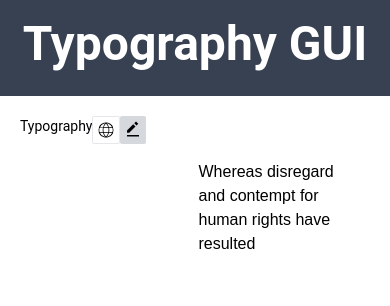
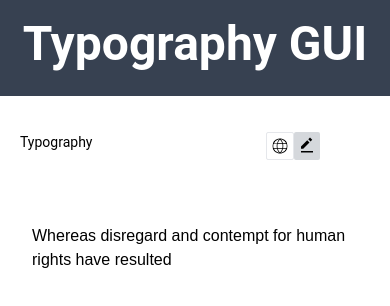
Before and after one commit to anayetullah-developer/typographyGUI, a React (Vite) app: page / in a window 390 px wide. Shown: the top 306 px of the page. Built offline with nearby package versions, Linux system fonts and the light colour scheme.

Commit message:
Responsive done for mobile device

```diff
--- a/src/App.jsx
+++ b/src/App.jsx
@@ -32,11 +32,11 @@ function App() {
         Typography GUI
       </h1>
 
-      <div className="flex">
+      <div className="md:flex mt-4 md:mt-0">
         {/* ============ Left Sidebar Part ============= */}
 
-        <div className="w-72 pt-5">
-          <div className="flex justify-between px-5">
+          <div className="w-80 pt-5">
+            <div className="flex justify-between pl-5">
               <h3 className="text-sm">Typography</h3>
               <div className="flex">
                 <div
@@ -57,8 +57,8 @@ function App() {
             {/* ================ Popover Starts Here =================  */}
 
             {isPopoverOpen && (
-            <div className="relative w-72">
-              <div className="absolute right-5 top-3 mb-2 ml-2 p-4 bg-white border border-gray-300 rounded-md shadow-[#b3b1b1] shadow-lg">
+              <div className="w-80">
+                <div className="px-5 mb-2 ml-10 p-4 mt-3 bg-white border border-gray-300 rounded-md shadow-[#b3b1b1] shadow-lg">
                   {/* ================ Typography add and reset  =================  */}
 
                   <div className="flex justify-between shadow-md shadow-gray-300 p-2">
@@ -286,7 +286,7 @@ function App() {
                           onChange={(e) =>
                             updateTypography("lineHeight", e.target.value)
                           }
-                        className=""
+                          className="w-10 text-xs border rounded-md p-1"
                         />
                       </div>
                     </div>
@@ -323,7 +323,9 @@ function App() {
                           step="0.1"
                           value={parseFloat(typography.letterSpacing)}
                           onChange={(e) =>
-                          updateTypography("letterSpacing", e.target.value + "px"
+                            updateTypography(
+                              "letterSpacing",
+                              e.target.value + "px"
                             )
                           }
                           className=""
@@ -337,9 +339,12 @@ function App() {
                           step="0.1"
                           value={parseFloat(typography.letterSpacing)}
                           onChange={(e) =>
-                          updateTypography("letterSpacing", e.target.value + "px")
+                            updateTypography(
+                              "letterSpacing",
+                              e.target.value + "px"
+                            )
                           }
-                        className=""
+                          className="w-10 text-xs border rounded-md p-1"
                         />
                       </div>
                     </div>
@@ -375,7 +380,10 @@ function App() {
                           max="100"
                           value={parseFloat(typography.wordSpacing)}
                           onChange={(e) =>
-                          updateTypography("wordSpacing", e.target.value + "px")
+                            updateTypography(
+                              "wordSpacing",
+                              e.target.value + "px"
+                            )
                           }
                           className=""
                         />
@@ -387,9 +395,12 @@ function App() {
                           max="100"
                           value={parseFloat(typography.wordSpacing)}
                           onChange={(e) =>
-                          updateTypography("wordSpacing", e.target.value + "px")
+                            updateTypography(
+                              "wordSpacing",
+                              e.target.value + "px"
+                            )
                           }
-                        className="w-1/2 ml-2"
+                          className="w-10 text-xs border rounded-md p-1"
                         />
                       </div>
                     </div>
@@ -398,6 +409,7 @@ function App() {
               </div>
             )}
           </div>
+
 
         {/* Content Display part */}
         <div className="p-8">
```
Lines whose indentation alone changed are shown as unchanged.
